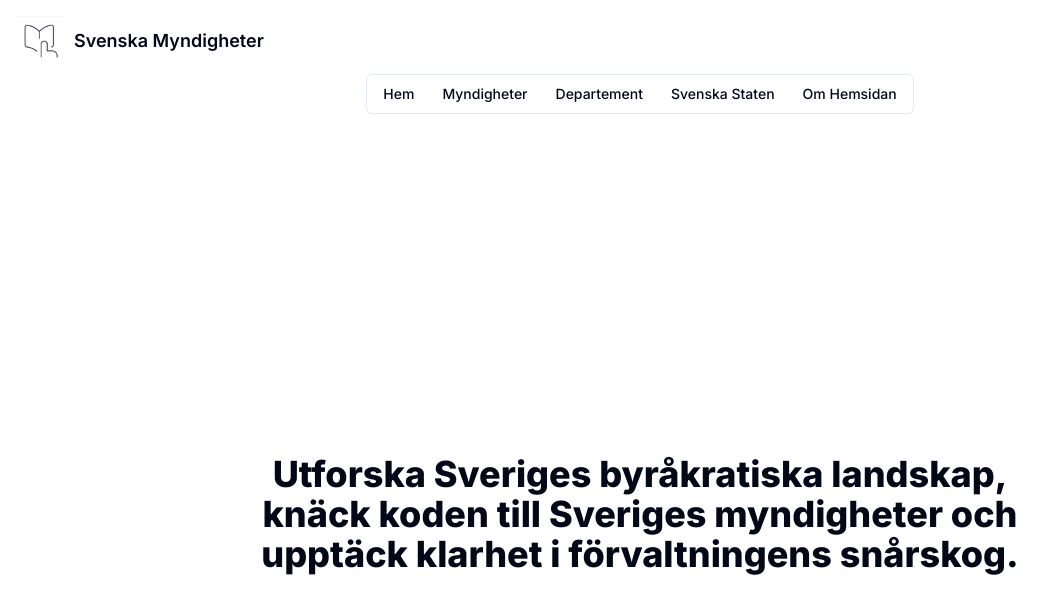
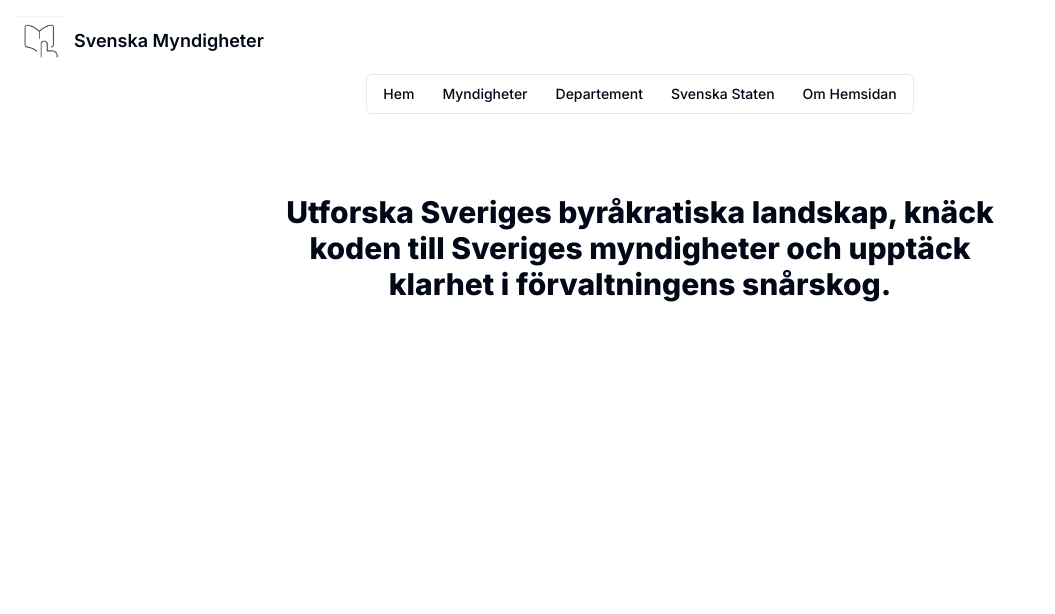
Before and after one commit to hamreliusfilip/Swedish_Authority_Website, a Next.js app in the folder my-app/: page / in a window 1280 px wide. Shown: the top 614 px of the page, without its empty margins (0-1055 px from the left). Built offline with nearby package versions, Linux system fonts and the light colour scheme.

Commit message:
Screen sizes addes, and info text resizing

```diff
--- a/my-app/components/infoText.tsx
+++ b/my-app/components/infoText.tsx
@@ -2,9 +2,9 @@ import React from 'react';
 
 export default function Info() {
     return (
-        <div className="flex items-center justify-center h-screen px-64">
-        <h1 className="text-4xl font-extrabold text-center">
-                Utforska Sveriges byråkratiska landskap,  knäck koden till Sveriges myndigheter och upptäck klarhet i förvaltningens snårskog.
+        <div className="flex justify-center pt-20 lg:px-64 sm:px-16 xs:px-12" >
+            <h1 className="2xl:text-5xl xl:text-3xl lg:text-2xl md:text-xl font-extrabold text-center">
+                    Utforska Sveriges byråkratiska landskap,  knäck koden till Sveriges myndigheter och upptäck klarhet i förvaltningens snårskog.
             </h1>
         </div>
     );
--- a/my-app/tailwind.config.ts
+++ b/my-app/tailwind.config.ts
@@ -15,7 +15,13 @@ const config: Config = {
       center: true,
       padding: "2rem",
       screens: {
-        "2xl": "1400px",
+        "2xl": "1536px",
+        "xl": "1280px",
+        "lg": "1024px",
+        "md": "768px",
+        "sm": "640px",
+        "xs": "480px",
+        "2xs": "320px",
       },
     },
     extend: {
```
